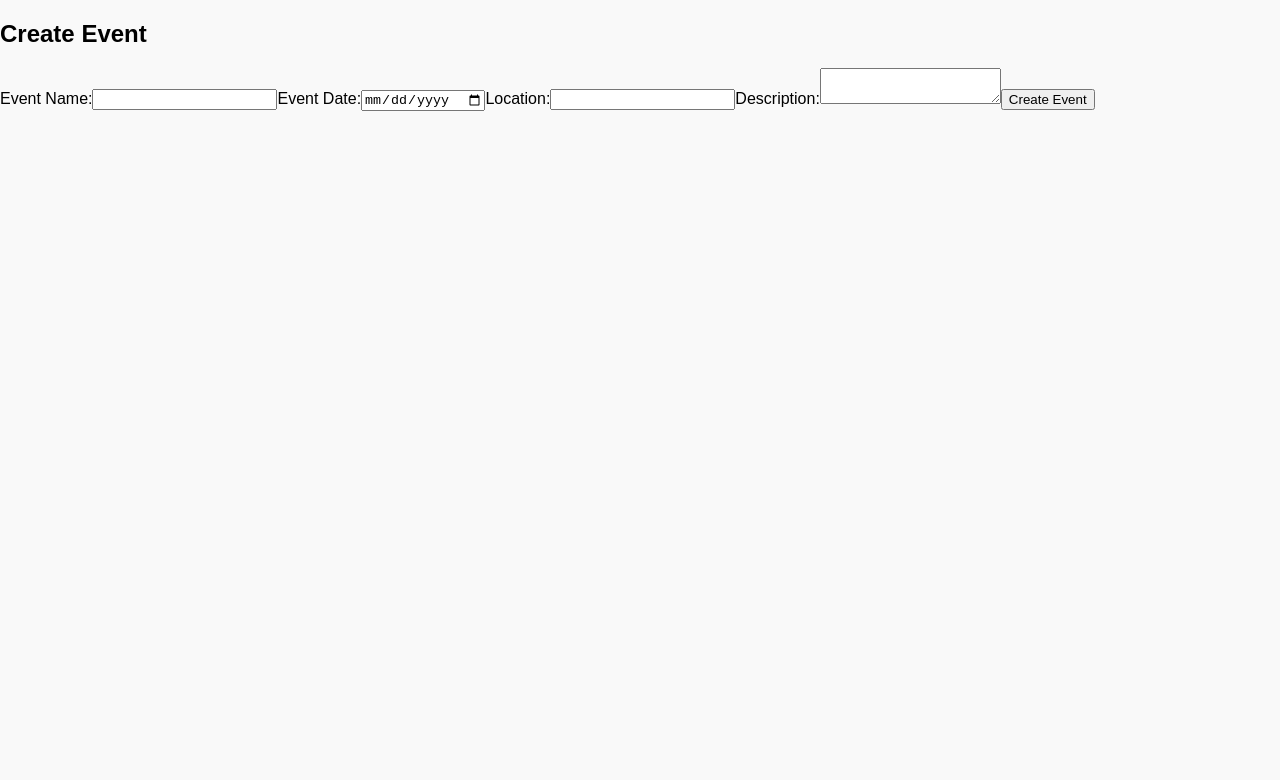
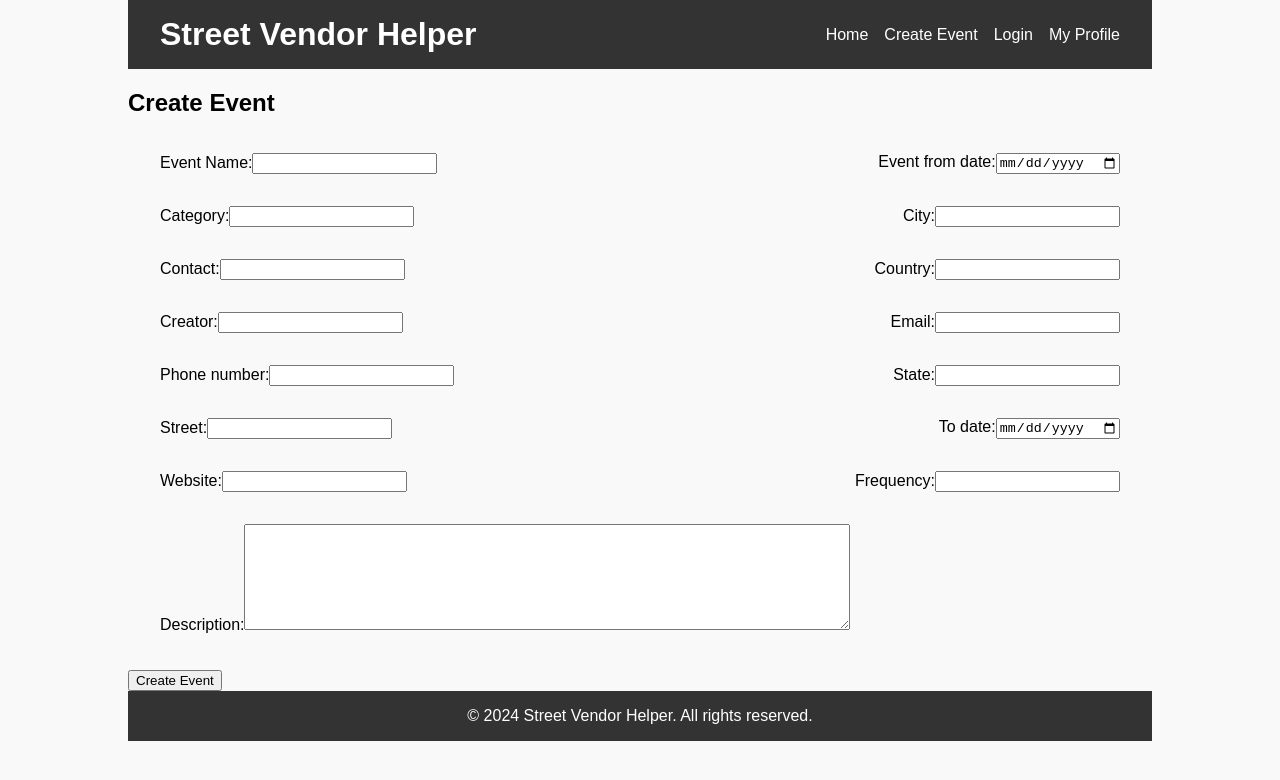
Before and after one commit to theodrackett/svh, a React (Vite) app in the folder src/svh_frontend/: page /create-event in a window 1280 px wide. Shown: the top 780 px of the page. Built offline with nearby package versions, Linux system fonts and the light colour scheme.

Commit message:
Complete create event form

```diff
--- a/src/svh_frontend/src/components/CreateEvent.jsx
+++ b/src/svh_frontend/src/components/CreateEvent.jsx
@@ -1,5 +1,7 @@
 import React, { useState } from 'react';
 import { v4 as uuidv4 } from 'uuid'; // Using uuid for ID generation
+import Header from './Header';
+import Footer from './Footer';
 
 const CreateEvent = () => {
   const [formData, setFormData] = useState({
@@ -8,6 +10,7 @@ const CreateEvent = () => {
     eventContact: '',
     eventCountry: '',
     eventCreator: '',
+    description: '',
     eventEmail: '',
     eventFromDate: '',
     eventName: '',
@@ -52,6 +55,7 @@ const CreateEvent = () => {
         eventContact: '',
         eventCountry: '',
         eventCreator: '',
+        description: '',
         eventEmail: '',
         eventFromDate: '',
         eventName: '',
@@ -69,9 +73,11 @@ const CreateEvent = () => {
   };
 
   return (
-    <div className="create-event">
+    <div className="container create-event">
+      <Header />
       <h2>Create Event</h2>
       <form onSubmit={handleSubmit}>
+        <div className='dos-element-container'>
           <label>
             Event Name:
             <input
@@ -83,36 +89,160 @@ const CreateEvent = () => {
             />
           </label>
           <label>
-          Event Date:
+            Event from date:
             <input
               type="date"
-            name="eventDate"
-            value={formData.eventDate}
+              name="fromDate"
+              value={formData.eventFromDate}
+              onChange={handleChange}
+              required
+            />
+          </label>
+        </div>
+        <div className='dos-element-container'>
+          <label>
+            Category:
+            <input
+              type="text"
+              name="category"
+              value={formData.eventCategory}
               onChange={handleChange}
               required
             />
           </label>
           <label>
-          Location:
+            City:
             <input
             type="text"
-            name="location"
-            value={formData.location}
+              name="city"
+              value={formData.eventCity}
+              onChange={handleChange}
+              required
+            />
+          </label>
+        </div>
+        <div className='dos-element-container'>
+          <label>
+            Contact:
+            <input
+              type="text"
+              name="contact"
+              value={formData.eventContact}
               onChange={handleChange}
               required
             />
           </label>
           <label>
-          Description:
-          <textarea
-            name="description"
-            value={formData.description}
+            Country:
+            <input
+              type="text"
+              name="country"
+              value={formData.eventCountry}
               onChange={handleChange}
               required
             />
           </label>
-        <button type="submit">Create Event</button>
+        </div>
+        <div className='dos-element-container'>
+          <label>
+            Creator:
+            <input
+              type="text"
+              name="creator"
+              value={formData.eventCreator}
+              onChange={handleChange}
+              required
+            />
+          </label>
+          <label>
+            Email:
+            <input
+              type="email"
+              name="email"
+              value={formData.eventEmail}
+              onChange={handleChange}
+              required
+            />
+          </label>
+        </div>
+        <div className='dos-element-container'>
+          <label>
+            Phone number:
+            <input
+              type="tel"
+              name="phone"
+              value={formData.eventPhone}
+              onChange={handleChange}
+              required
+            />
+          </label>
+          <label>
+            State:
+            <input
+              type="text"
+              name="state"
+              value={formData.eventState}
+              onChange={handleChange}
+              required
+            />
+          </label>
+        </div>
+        <div className='dos-element-container'>
+          <label>
+            Street:
+            <input
+              type="text"
+              name="street"
+              value={formData.eventStreet}
+              onChange={handleChange}
+              required
+            />
+          </label>
+          <label>
+            To date:
+            <input
+              type="date"
+              name="toDate"
+              value={formData.eventToDate}
+              onChange={handleChange}
+              required
+            />
+          </label>
+        </div>
+        <div className='dos-element-container'>
+          <label>
+            Website:
+            <input
+              type="url"
+              name="website"
+              value={formData.eventWebSite}
+              onChange={handleChange}
+              required
+            />
+          </label>
+          <label>
+            Frequency:
+            <input
+              type="text"
+              name="frequency"
+              value={formData.frequency}
+              onChange={handleChange}
+            />
+          </label>
+        </div>
+        <div className='event-description-container'>
+          <label>
+            Description:
+            <textarea className='event-description'
+              name="description"
+              value={formData.description}
+              onChange={handleChange}
+            />
+          </label>
+        </div>
+        <button className='submit-button' type="submit">Create Event</button>
       </form>
+      <Footer />
     </div>
   );
 };
--- a/src/svh_frontend/src/components/EventDetail .jsx
+++ b/src/svh_frontend/src/components/EventDetail .jsx
@@ -317,7 +317,7 @@ function EventDetail(props) {
                     <li><strong>Website:</strong> <a href={event.eventWebSite} target="_blank" rel="noopener noreferrer">{event.eventWebSite}</a></li>
                 </ul>
             </section>
-            <div className='back-button-container'>
+            <div className='submit-button'>
               <BackButton />
             </div>
 
--- a/src/svh_frontend/src/components/TopBar.jsx
+++ b/src/svh_frontend/src/components/TopBar.jsx
@@ -3,7 +3,7 @@ import Categories from "./Categories";
 
 const TopBar = () => {
     return (
-        <div className="top-bar">
+        <div className="dos-element-container">
             <Search />
             <Categories />
         </div>
--- a/src/svh_frontend/src/index.scss
+++ b/src/svh_frontend/src/index.scss
@@ -17,9 +17,8 @@ header {
 }
 
 .container {
-  margin-top: 1rem;
   width: 80%;
-  margin-bottom: 1rem;
+  margin: 0 auto;
 }
 
 header h1 {
@@ -50,7 +49,7 @@ main {
   padding: 2rem 0;
 }
 
-.top-bar {
+.dos-element-container {
   display: flex;
   align-items: center;
   justify-content: space-between;
@@ -131,12 +130,6 @@ footer p {
   margin: 0;
 }
 
-
-.container {
-  width: 80%;
-  margin: 0 auto;
-}
-
 .event-details {
   margin-top: 1rem;
   background-color: #fff;
@@ -184,8 +177,23 @@ footer p {
   background-color: #555;
 }
 
-.back-button-container {
+.submit-button {
   display: flex;
   justify-content: center;
   margin-top: 20px;
 }
+
+.event-description {
+  width: 80%;
+  min-height: 100px;
+  max-height: 300px;
+  min-width: 200px;
+  max-width: 600px;
+}
+
+.event-description-container {
+  display: block;
+  width: 80%;
+  align-items: center;
+  padding: 1rem 2rem;
+}
```
Lines whose indentation alone changed are shown as unchanged.
